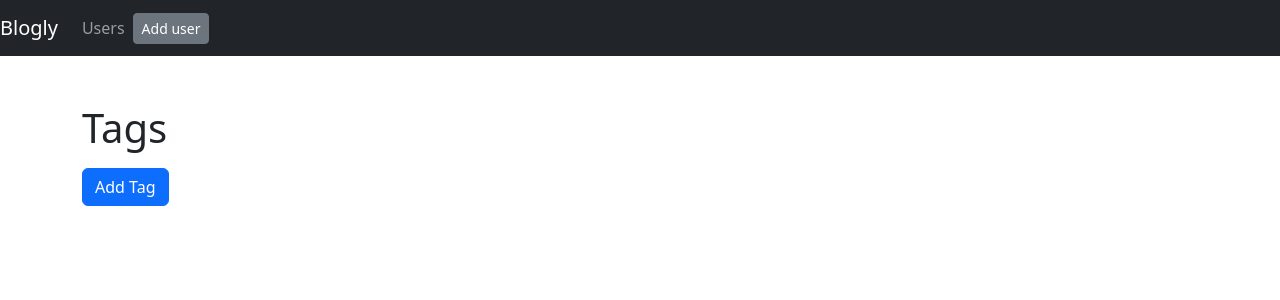
After one commit to tunderscoreyler9/Springboard-exercises, a Flask app: page /tags in a window 1280 px wide. The commit adds this page. Shown: the top 300 px of the page. Run offline with Flask 3, Linux system fonts and the light colour scheme; data that the repository does not hold is empty; some libraries are stand-ins or nearby versions.

Commit message:
added Tags routes in app.py & added templates to show a list of tags on /tags route and to show tags on a post on the /posts/post_id route

```diff
--- a/28/28.1/flask-blogly/app.py
+++ b/28/28.1/flask-blogly/app.py
@@ -180,10 +180,26 @@ def create_app(user_blog_db, testing=True):
 
 
 
+    ##############################################################################
+    # Tags route
+    @app.route('/tags')
+    def tags_index():
+        """Show a page with all created tags and info"""
+        tags = Tag.query.all()
+        return render_template('tags/index.html', tags=tags)
+
+    @app.route('/tags/<int:tag_id>')
+    def tags_show(tag_id):
+        """Renders a page to show info about a specific tag, based on its ID"""
+        tag = Tag.query.get_or_404(tag_id)
+        return render_template('tags/show.html', tag=tag)
+
+
+
     return app
 
 
 if __name__ == '__main__':
     app = create_app('user_blog_db')
     connect_db(app)
-    # app.run(debug=True)
+    app.run(debug=True)
--- /dev/null
+++ b/28/28.1/flask-blogly/templates/tags/index.html
@@ -0,0 +1,17 @@
+{% extends 'base.html' %}
+
+{% block title %}Tags{% endblock %}
+
+{% block content %}
+
+<h1>Tags</h1>
+
+<ul>
+  {% for tag in tags %}
+  <li><a href="/tags/{{ tag.id }}">{{ tag.name }}</a></li>
+  {% endfor %}
+</ul>
+
+<p><a class="btn btn-primary" href="/tags/new">Add Tag</a></p>
+
+{% endblock %}
```
Also changed, not shown: 28/28.1/flask-blogly/templates/posts/show.html (+9 -0 lines), 28/28.1/flask-blogly/templates/tags/show.html (added, +26 -0 lines).
